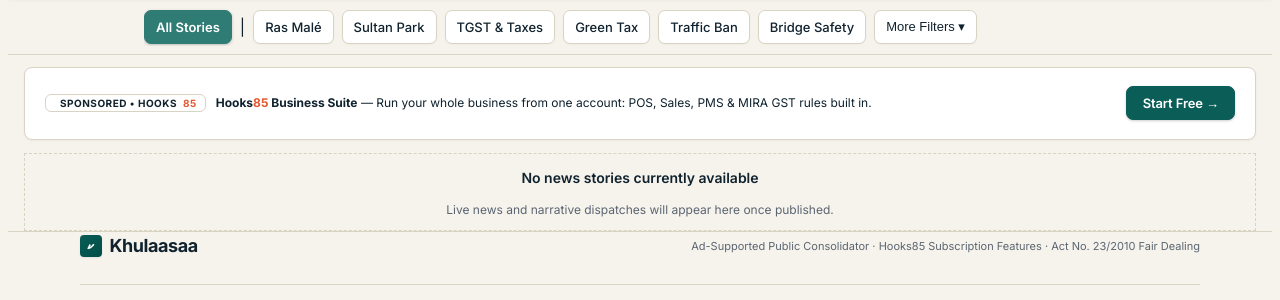
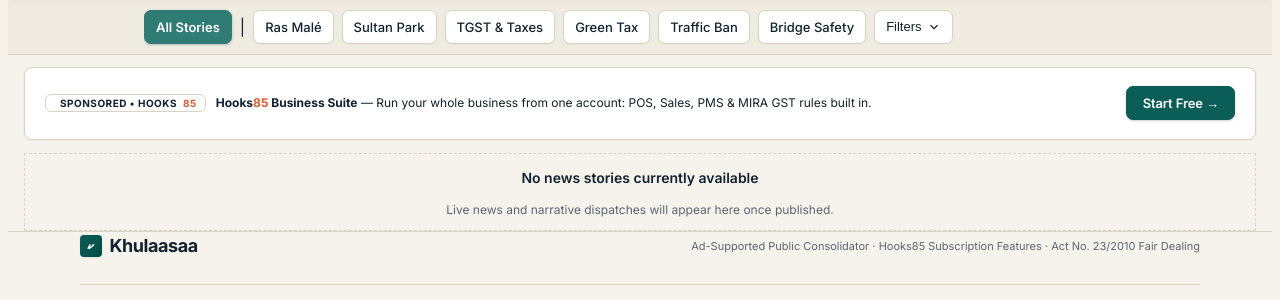
Before and after one commit to Gitrif/khulaasaa, a FastAPI app: page / in a window 1280 px wide. Shown: the part 81-381 px from the top of the page. Run offline with FastAPI, Linux system fonts and the light colour scheme; data that the repository does not hold is empty; some libraries are stand-ins or nearby versions.

Commit message:
ui: standardize expandable filter trigger

```diff
--- a/templates/index.html
+++ b/templates/index.html
@@ -3,8 +3,8 @@
 
 {% block content %}
 <!-- Sub-Appbar Filter & Sort Bar (Heading removed, Sort menu directly below App Bar) -->
-<div class="border-b border-hairline bg-paper-soft/60 py-2">
-  <div class="max-w-5xl mx-auto px-4 flex items-center justify-between gap-3 flex-wrap sm:flex-nowrap">
+<div class="filter-toolbar border-b border-hairline py-2">
+  <div class="filter-toolbar-inner max-w-5xl mx-auto px-4 flex items-center justify-between gap-3 flex-wrap sm:flex-nowrap">
     <!-- Category / Narrative Filter Pills -->
     <div class="flex items-center gap-1.5 overflow-x-auto py-0.5 no-scrollbar filter-pills flex-1 min-w-0">
       <a href="/" class="filter-pill {{ 'active' if not active_tag and not active_topic else '' }}" title="See all news stories">
@@ -17,7 +17,7 @@
       <a href="/?tag=green-tax" class="filter-pill {{ 'active' if active_tag == 'green-tax' else '' }}">Green Tax</a>
       <a href="/?tag=traffic-reform" class="filter-pill {{ 'active' if active_tag == 'traffic-reform' else '' }}">Traffic Ban</a>
       <a href="/?tag=bridge-safety" class="filter-pill {{ 'active' if active_tag == 'bridge-safety' else '' }}">Bridge Safety</a>
-      <button id="toggleFilterBtn" class="filter-pill border-dashed" onclick="toggleFilterDrawer()">More Filters ▾</button>
+      <button id="toggleFilterBtn" type="button" class="filter-pill filter-toggle border-dashed" aria-expanded="false" aria-controls="filterDrawer" onclick="toggleFilterDrawer()"><span>Filters</span><svg class="filter-chevron" width="14" height="14" viewBox="0 0 24 24" fill="none" stroke="currentColor" stroke-width="2" aria-hidden="true"><path d="m6 9 6 6 6-6"/></svg></button>
     </div>
 
 
```
